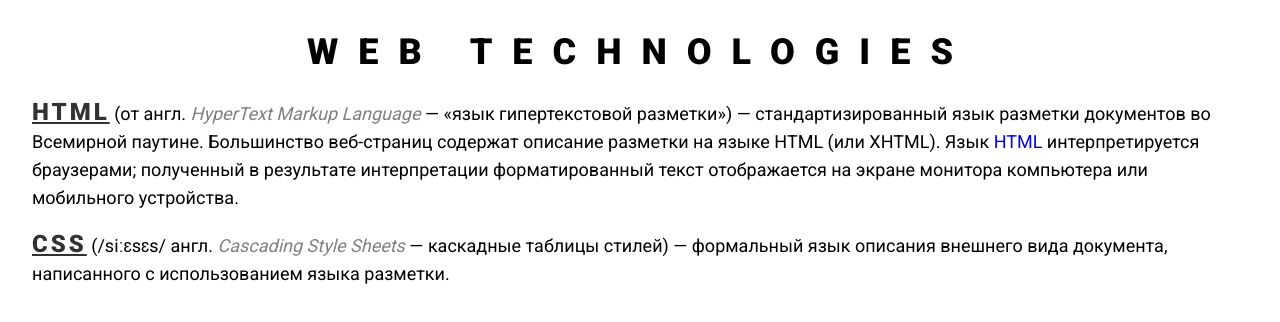
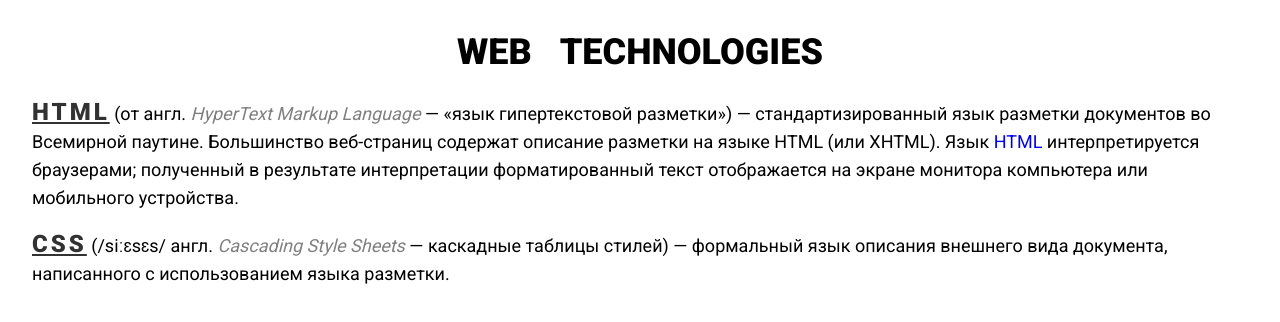
Before and after one commit to VitB2022/mygit, a plain HTML site: page styling-text/1/index.html in a window 1280 px wide. Drawn offline with nearby package versions, Linux system fonts and the light colour scheme.

Commit message:
changed h1

```diff
--- a/styling-text/1/styles.css
+++ b/styling-text/1/styles.css
@@ -8,7 +8,7 @@ section {
 }
 
 h1 {
-    letter-spacing: 20px;
+    word-spacing: 20px;
     text-transform: uppercase;
     text-align: center;
 }
```
